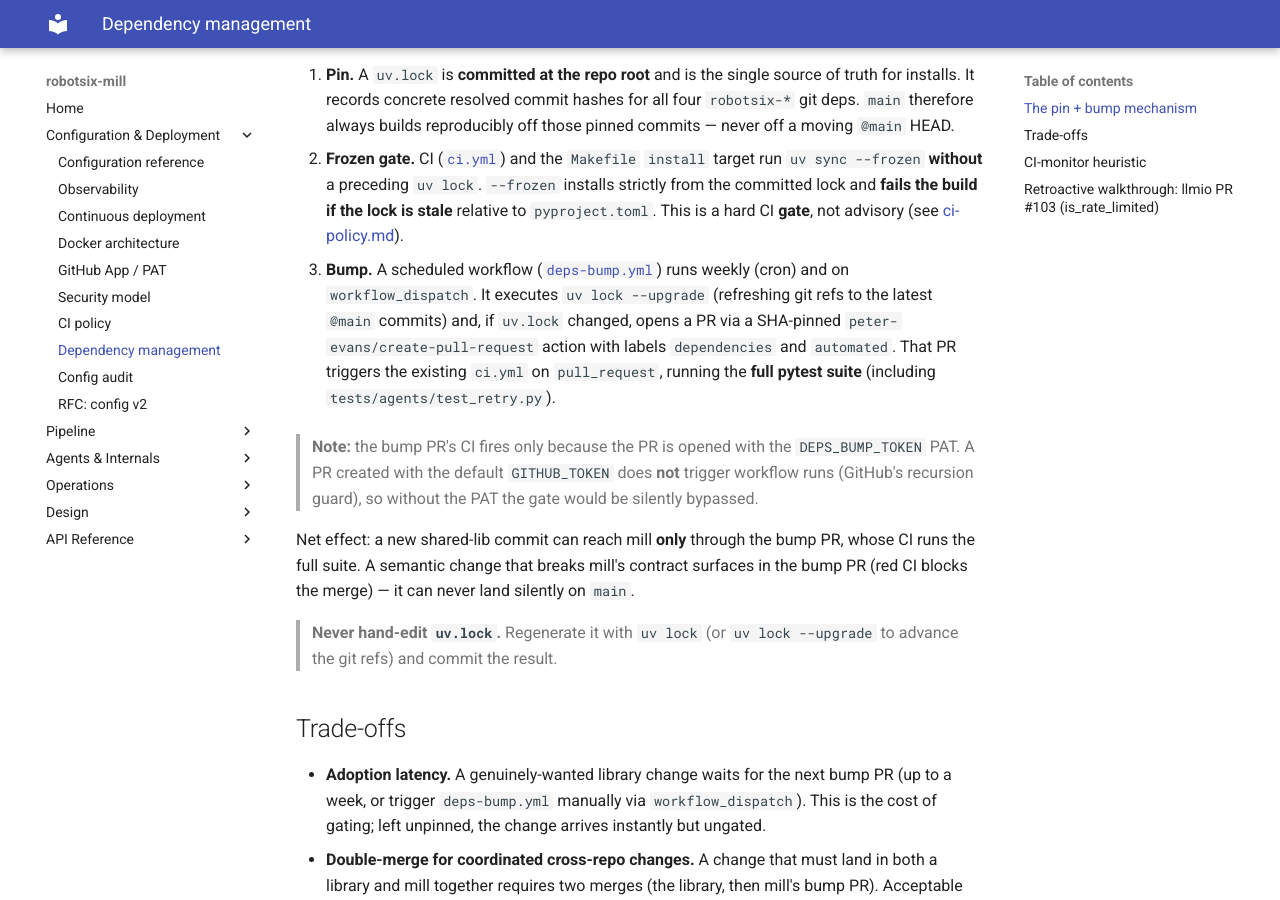
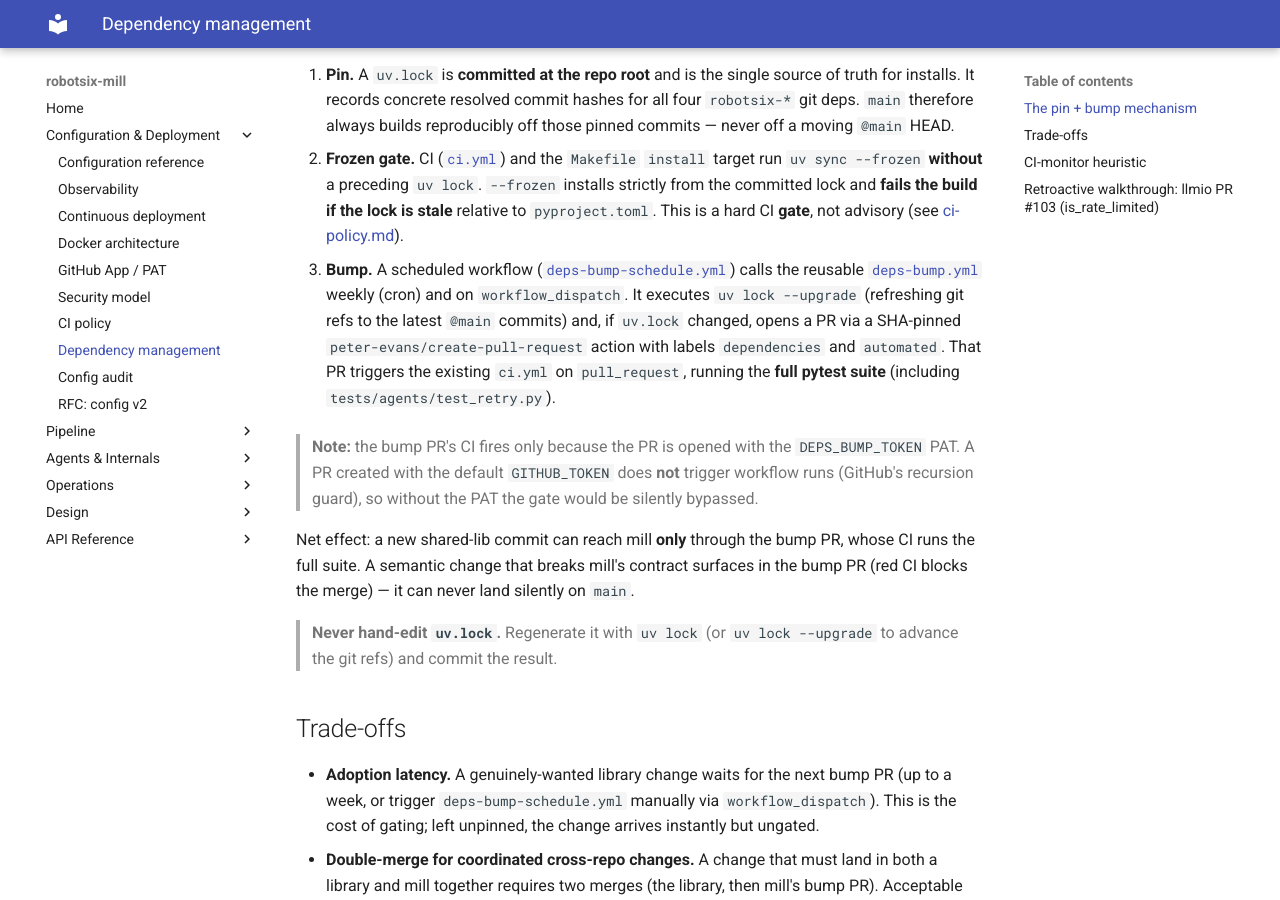
Before and after one commit to damien-robotsix/robotsix-mill, an MkDocs documentation site: the page built from docs/dependencies.md, in a window 1280 px wide and 900 px high, scrolled down 878 px. Built offline with MkDocs 1.6.1 and Material for MkDocs 9.7.7, drawn with Linux system fonts in a browser that asks for light colours.

Commit message:
mill: Extract a shared reusable deps-bump.yml workflow (uv lock --upgrade → PR) into robotsix-mill (20260612T142804Z-extract-a-shared-reusable-deps-bump-yml-55eb) (#1210)
Co-authored-by: robotsix-mill <mill@robotsix.local>

```diff
--- a/docs/dependencies.md
+++ b/docs/dependencies.md
@@ -33,8 +33,10 @@ library repos):
    [ci-policy.md](ci-policy.md)).
 
 3. **Bump.** A scheduled workflow
-   ([`deps-bump.yml`](../.github/workflows/deps-bump.yml)) runs weekly
-   (cron) and on `workflow_dispatch`. It executes `uv lock --upgrade`
+   ([`deps-bump-schedule.yml`](../.github/workflows/deps-bump-schedule.yml))
+   calls the reusable
+   [`deps-bump.yml`](../.github/workflows/deps-bump.yml) weekly (cron)
+   and on `workflow_dispatch`. It executes `uv lock --upgrade`
    (refreshing git refs to the latest `@main` commits) and, if `uv.lock`
    changed, opens a PR via a SHA-pinned `peter-evans/create-pull-request`
    action with labels `dependencies` and `automated`. That PR triggers
@@ -58,7 +60,7 @@ can never land silently on `main`.
 ## Trade-offs
 
 - **Adoption latency.** A genuinely-wanted library change waits for the
-  next bump PR (up to a week, or trigger `deps-bump.yml` manually via
+  next bump PR (up to a week, or trigger `deps-bump-schedule.yml` manually via
   `workflow_dispatch`). This is the cost of gating; left unpinned, the
   change arrives instantly but ungated.
 - **Double-merge for coordinated cross-repo changes.** A change that
```
Also changed, not shown: 2 other files.
